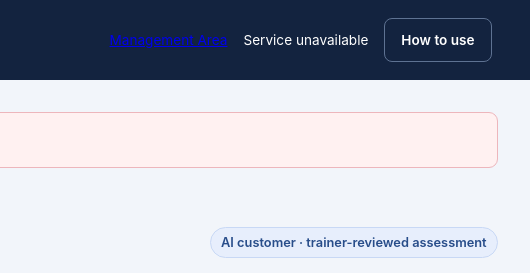
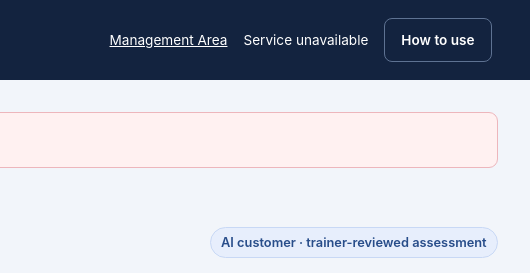
Before and after one commit to 5tb7gtnj5y-lgtm/advisor-practice, a website: page public/index.html in a window 1280 px wide. Shown: the top 273 px of the page, 750-1280 px from the left. Drawn offline with Linux system fonts and the light colour scheme; no server answers.

Commit message:
Make main-page Management Area link white, including visited state

```diff
--- a/public/style.css
+++ b/public/style.css
@@ -137,6 +137,10 @@ header {
   gap: 1rem;
   align-items: center;
   font-size: 0.85rem;
+}
+header .header-right a,
+header .header-right a:visited {
+  color: #fff;
 }
 header .quiet {
   color: white;
```
